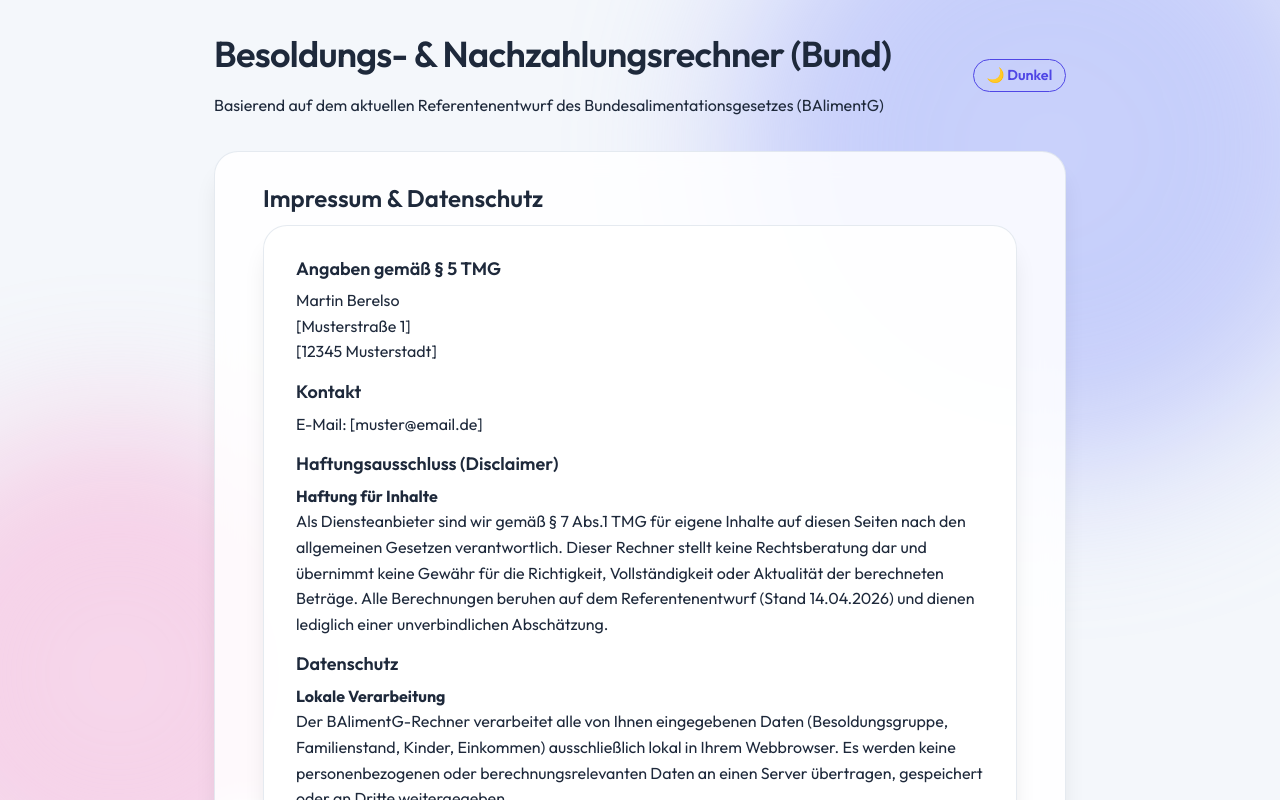
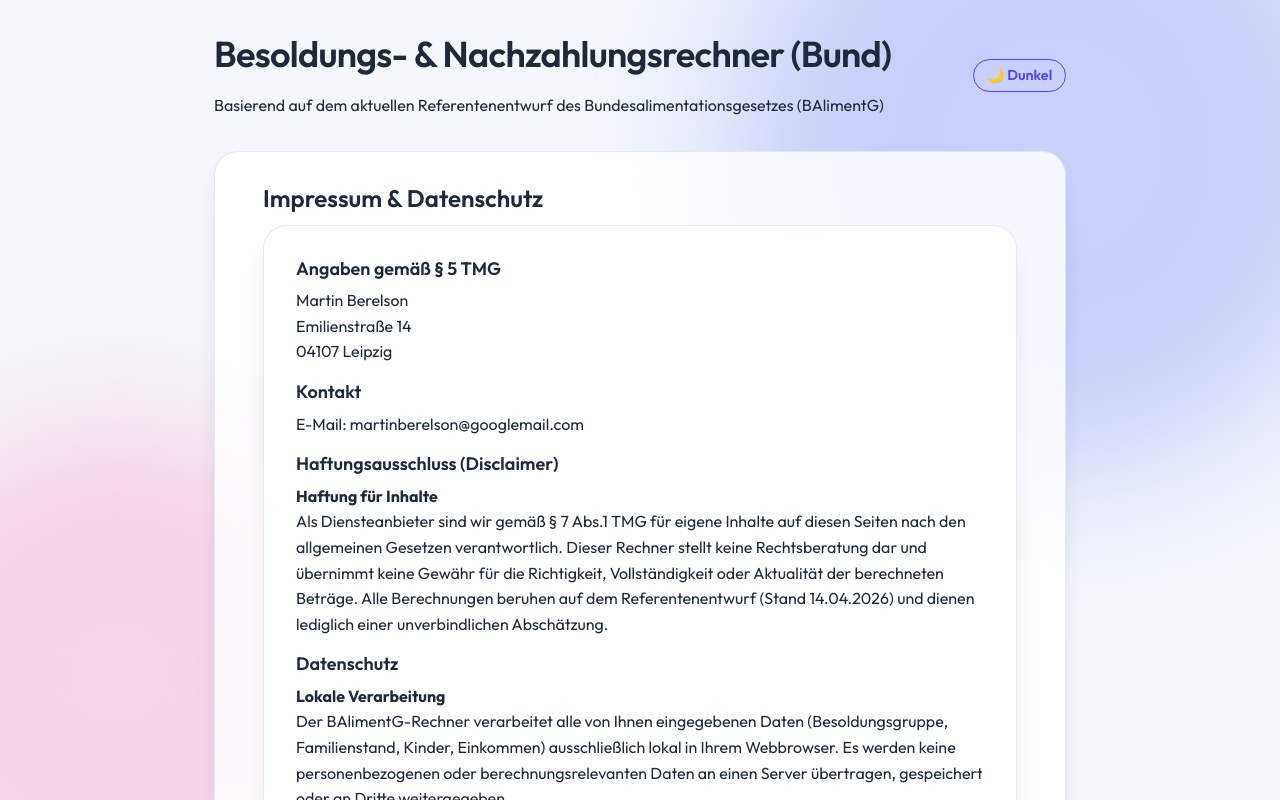
Before and after one commit to mberelso/Besoldung2026, a React (Vite) app: page / in a window 1280 px wide. Both pictures are taken after a click on the button "Impressum & Datenschutz". Shown: the top 800 px of the page. Built offline with nearby package versions, Linux system fonts and the light colour scheme.

Commit message:
fix: Impressum persönliche Daten ergänzt

```diff
--- a/src/components/Impressum.jsx
+++ b/src/components/Impressum.jsx
@@ -8,13 +8,13 @@ const Impressum = ({ onBack }) => {
       <div className="glass-card mb-6" style={{ padding: '2rem' }}>
         <h3>Angaben gemäß § 5 TMG</h3>
         <p>
-          Martin Berelso<br />
-          [Musterstraße 1]<br />
-          [12345 Musterstadt]
+          Martin Berelson<br />
+          Emilienstraße 14<br />
+          04107 Leipzig
         </p>
 
         <h3 className="mt-6">Kontakt</h3>
-        <p>E-Mail: [muster@email.de]</p>
+        <p>E-Mail: martinberelson@googlemail.com</p>
 
         <h3 className="mt-6">Haftungsausschluss (Disclaimer)</h3>
         <p>
```
